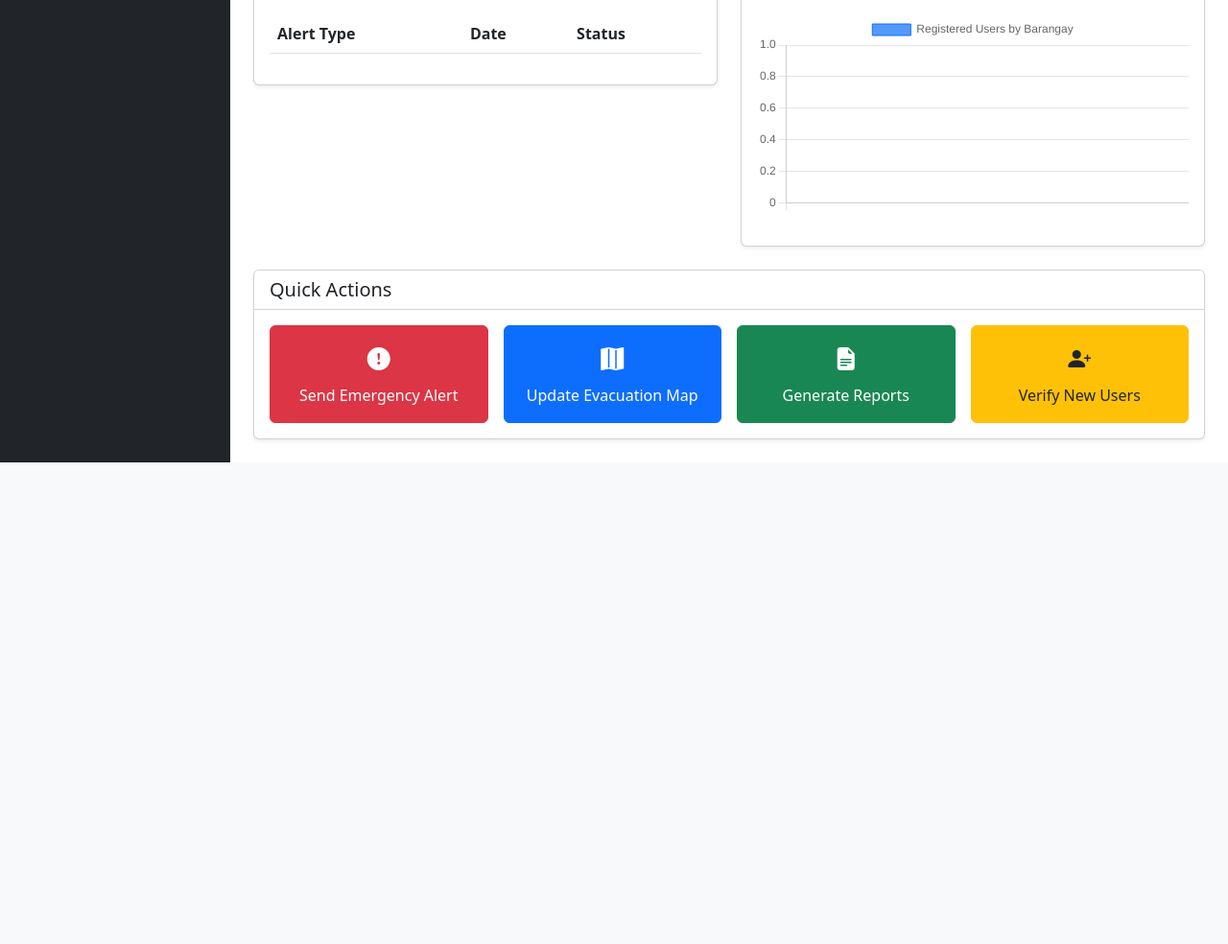
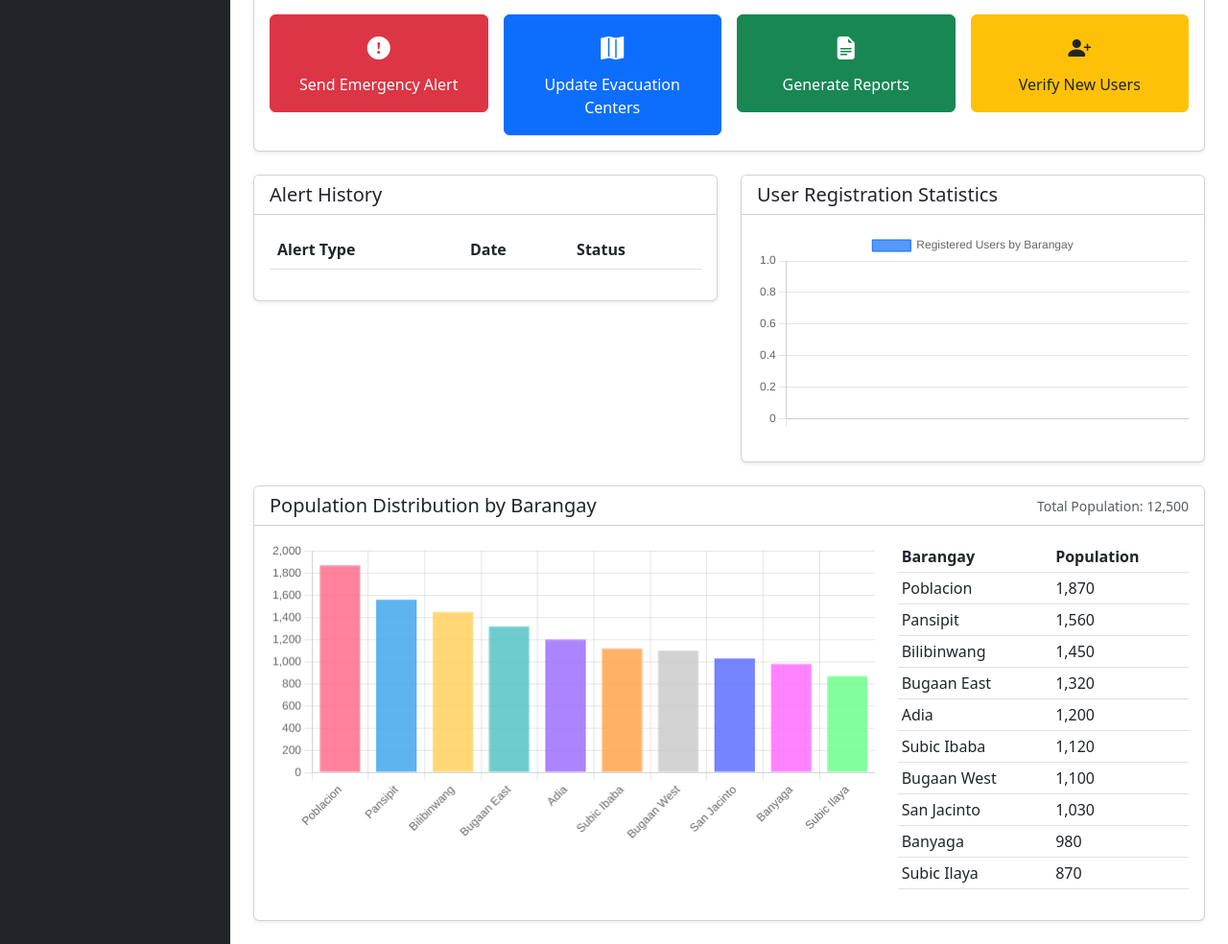
Before and after one commit to shaijirou/MERS-backup, a PHP site: page /admin/dashboard.php in a window 1280 px wide. Shown: the part 788-1772 px from the top of the page at 96% size. Before the commit the page ends 1270 px from the top, so only its background shows below. Run offline with PHP 8.4, Linux system fonts and the light colour scheme; a user stored in the database is signed in; data comes from the database, SQL or seed files in the repository; data that the repository does not hold is empty.

Commit message:
modified:   admin/dashboard.php

```diff
--- a/admin/dashboard.php
+++ b/admin/dashboard.php
@@ -64,6 +64,15 @@ $query = "SELECT barangay, COUNT(*) as count
 $stmt = $db->prepare($query);
 $stmt->execute();
 $user_stats = $stmt->fetchAll();
+
+// Get population data from barangays table
+$population_query = "SELECT name, population
+                    FROM barangays
+                    WHERE population > 0
+                    ORDER BY population DESC";
+$population_stmt = $db->prepare($population_query);
+$population_stmt->execute();
+$population_stats = $population_stmt->fetchAll();
 
 // Add these database queries for map data
 // Get evacuation centers with coordinates
@@ -324,6 +333,45 @@ include '../includes/header.php';
                 </div>
             </div>
 
+            <!-- Quick Actions -->
+            <div class="row my-4">
+                <div class="col-12">
+                    <div class="card shadow-sm">
+                        <div class="card-header bg-white">
+                            <h5 class="card-title mb-0">Quick Actions</h5>
+                        </div>
+                        <div class="card-body">
+                            <div class="row g-3">
+                                <div class="col-md-3">
+                                    <a href="alerts.php" class="btn btn-danger w-100 py-3">
+                                        <i class="bi bi-exclamation-circle-fill fs-4 d-block mb-2"></i>
+                                        Send Emergency Alert
+                                    </a>
+                                </div>
+                                <div class="col-md-3">
+                                    <a href="evacuation.php" class="btn btn-primary w-100 py-3">
+                                        <i class="bi bi-map-fill fs-4 d-block mb-2"></i>
+                                        Update Evacuation Centers
+                                    </a>
+                                </div>
+                                <div class="col-md-3">
+                                    <a href="reports.php" class="btn btn-success w-100 py-3">
+                                        <i class="bi bi-file-earmark-text-fill fs-4 d-block mb-2"></i>
+                                        Generate Reports
+                                    </a>
+                                </div>
+                                <div class="col-md-3">
+                                    <a href="users.php" class="btn btn-warning w-100 py-3 text-dark">
+                                        <i class="bi bi-person-plus-fill fs-4 d-block mb-2"></i>
+                                        Verify New Users
+                                    </a>
+                                </div>
+                            </div>
+                        </div>
+                    </div>
+                </div>
+            </div>
+
             <!-- Additional Content Row -->
             <div class="row my-4">
                 <div class="col-md-6">
@@ -371,44 +419,48 @@ include '../includes/header.php';
                 </div>
             </div>
 
-            <!-- Quick Actions -->
+            <!-- Population Statistics Row -->
             <div class="row my-4">
-                <div class="col-12">
+                <div class="col-md-12">
                     <div class="card shadow-sm">
                         <div class="card-header bg-white">
-                            <h5 class="card-title mb-0">Quick Actions</h5>
+                            <div class="d-flex justify-content-between align-items-center">
+                                <h5 class="card-title mb-0">Population Distribution by Barangay</h5>
+                                <small class="text-muted">Total Population: <?php echo number_format(array_sum(array_column($population_stats, 'population'))); ?></small>
+                            </div>
                         </div>
                         <div class="card-body">
-                            <div class="row g-3">
-                                <div class="col-md-3">
-                                    <a href="alerts.php" class="btn btn-danger w-100 py-3">
-                                        <i class="bi bi-exclamation-circle-fill fs-4 d-block mb-2"></i>
-                                        Send Emergency Alert
-                                    </a>
+                            <div class="row">
+                                <div class="col-md-8">
+                                    <canvas id="populationChart" width="400" height="200"></canvas>
                                 </div>
-                                <div class="col-md-3">
-                                    <a href="map.php" class="btn btn-primary w-100 py-3">
-                                        <i class="bi bi-map-fill fs-4 d-block mb-2"></i>
-                                        Update Evacuation Map
-                                    </a>
-                                </div>
-                                <div class="col-md-3">
-                                    <a href="reports.php" class="btn btn-success w-100 py-3">
-                                        <i class="bi bi-file-earmark-text-fill fs-4 d-block mb-2"></i>
-                                        Generate Reports
-                                    </a>
-                                </div>
-                                <div class="col-md-3">
-                                    <a href="users.php" class="btn btn-warning w-100 py-3 text-dark">
-                                        <i class="bi bi-person-plus-fill fs-4 d-block mb-2"></i>
-                                        Verify New Users
-                                    </a>
+                                <div class="col-md-4">
+                                    <div class="table-responsive">
+                                        <table class="table table-sm">
+                                            <thead>
+                                                <tr>
+                                                    <th>Barangay</th>
+                                                    <th>Population</th>
+                                                </tr>
+                                            </thead>
+                                            <tbody>
+                                                <?php foreach ($population_stats as $barangay): ?>
+                                                <tr>
+                                                    <td><?php echo htmlspecialchars($barangay['name']); ?></td>
+                                                    <td><?php echo number_format($barangay['population']); ?></td>
+                                                </tr>
+                                                <?php endforeach; ?>
+                                            </tbody>
+                                        </table>
+                                    </div>
                                 </div>
                             </div>
                         </div>
                     </div>
                 </div>
             </div>
+
+
         </div>
     </div>
 </div>
@@ -455,6 +507,7 @@ var evacuationCenters = <?php echo json_encode($centers_result); ?>;
 var mapIncidents = <?php echo json_encode($map_incidents_result); ?>;
 var mapAlerts = <?php echo json_encode($map_alerts_result); ?>;
 var dashboardHazardZones = <?php echo json_encode($dashboard_hazard_zones_result); ?>;
+var populationStats = <?php echo json_encode($population_stats); ?>;
 
 // Add evacuation center markers
 evacuationCenters.forEach(function(center) {
@@ -762,6 +815,75 @@ const userStatsChart = new Chart(ctx, {
         }
     }
 });
+
+// Population statistics chart
+const populationCtx = document.getElementById('populationChart').getContext('2d');
+const populationChart = new Chart(populationCtx, {
+    type: 'bar',
+    data: {
+        labels: [<?php echo "'" . implode("','", array_column($population_stats, 'name')) . "'"; ?>],
+        datasets: [{
+            label: 'Population',
+            data: [<?php echo implode(',', array_column($population_stats, 'population')); ?>],
+            backgroundColor: [
+                'rgba(255, 99, 132, 0.8)',
+                'rgba(54, 162, 235, 0.8)',
+                'rgba(255, 205, 86, 0.8)',
+                'rgba(75, 192, 192, 0.8)',
+                'rgba(153, 102, 255, 0.8)',
+                'rgba(255, 159, 64, 0.8)',
+                'rgba(199, 199, 199, 0.8)',
+                'rgba(83, 102, 255, 0.8)',
+                'rgba(255, 99, 255, 0.8)',
+                'rgba(99, 255, 132, 0.8)'
+            ],
+            borderColor: [
+                'rgba(255, 99, 132, 1)',
+                'rgba(54, 162, 235, 1)',
+                'rgba(255, 205, 86, 1)',
+                'rgba(75, 192, 192, 1)',
+                'rgba(153, 102, 255, 1)',
+                'rgba(255, 159, 64, 1)',
+                'rgba(199, 199, 199, 1)',
+                'rgba(83, 102, 255, 1)',
+                'rgba(255, 99, 255, 1)',
+                'rgba(99, 255, 132, 1)'
+            ],
+            borderWidth: 1
+        }]
+    },
+    options: {
+        responsive: true,
+        plugins: {
+            legend: {
+                display: false
+            },
+            tooltip: {
+                callbacks: {
+                    label: function(context) {
+                        return context.parsed.y.toLocaleString() + ' residents';
+                    }
+                }
+            }
+        },
+        scales: {
+            y: {
+                beginAtZero: true,
+                ticks: {
+                    callback: function(value) {
+                        return value.toLocaleString();
+                    }
+                }
+            },
+            x: {
+                ticks: {
+                    maxRotation: 45,
+                    minRotation: 45
+                }
+            }
+        }
+    }
+});
 </script>
 
 <?php include '../includes/footer.php'; ?>
```
